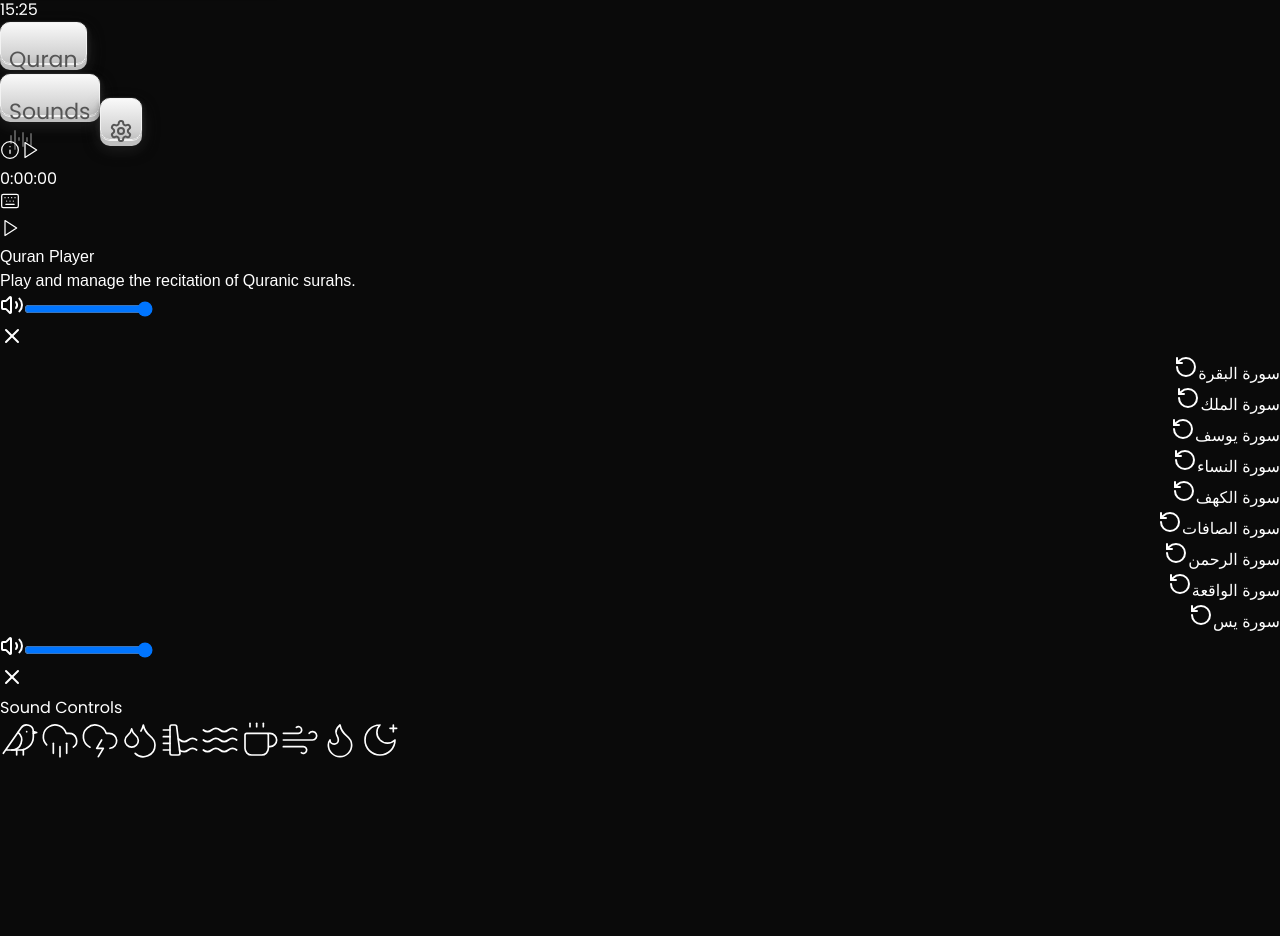
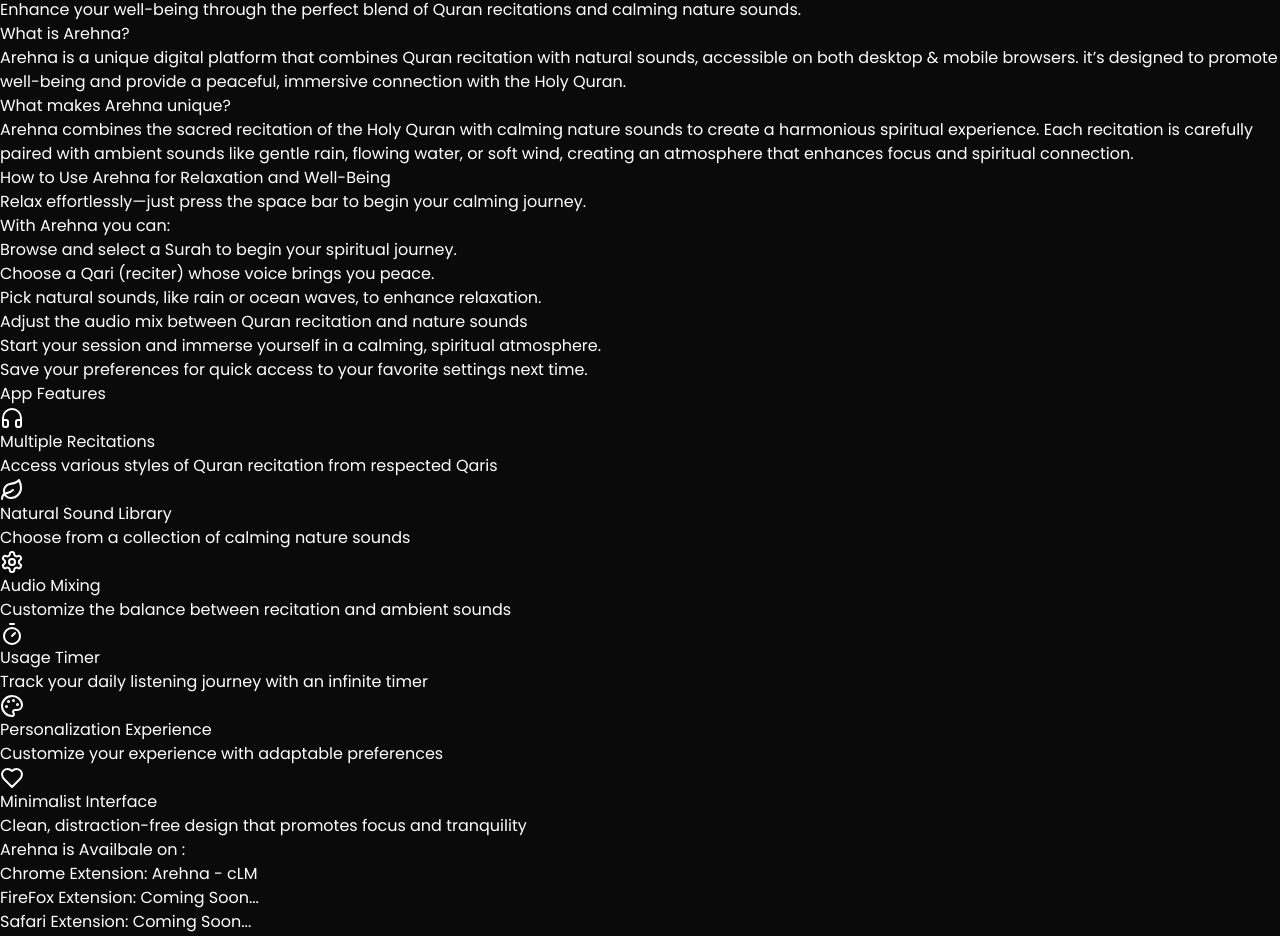
Before and after one commit to heynzar/arehna-peaceful-app, a Next.js app: page / in a window 1280 px wide. Shown: the part 124-1060 px from the top of the page. Before the commit the page ends 891 px from the top, so only its background shows below. Built offline with nearby package versions, Linux system fonts and the light colour scheme; a web font is replaced by a local one.

Commit message:
⚡feat: add home page article

```diff
--- a/src/app/page.tsx
+++ b/src/app/page.tsx
@@ -17,6 +17,7 @@
 import Timer from "@/components/Timer";
 import AudioLine from "@/components/AudioLines";
 import InfoSection from "@/components/Info";
+import HomePage from "@/components/HomePage";
 
 export default function Page() {
   const [isPlaying, setIsPlaying] = useState(false);
@@ -122,10 +123,11 @@
         className="absolute inset-0 -z-10"
       />
 
+      <div>
         <main
           className={`${
             isAppOpen ? "hidden" : "flex"
-        } flex h-full overflow-hidden select-none flex-col justify-center items-center backdrop-blur-[2px] transition-opacity duration-500`}
+          } flex h-screen  select-none flex-col justify-center items-center backdrop-blur-[2px] transition-opacity duration-500`}
         >
           <Time isHijri={settings.isHijri} />
           <div className="scale-75 mt-2 md:mt-5  md:scale-100">
@@ -139,7 +141,8 @@
             </button>
           </div>
         </main>
-
+        <HomePage />
+      </div>
       <main
         className={`${
           isAppOpen ? "flex" : "hidden"
--- /dev/null
+++ b/src/components/HomePage.tsx
@@ -0,0 +1,245 @@
+import React from "react";
+import {
+  Headphones,
+  Star,
+  Download,
+  Settings,
+  Heart,
+  Timer,
+  Palette,
+  Leaf,
+} from "lucide-react";
+import Head from "next/head";
+import Link from "next/link";
+
+const HomePage = () => {
+  return (
+    <div className="min-h-screen bg-sky-50">
+      {/* SEO Metadata */}
+      <Head>
+        <title>
+          Arehna - Experience Divine Quran Recitation with Nature Sounds
+        </title>
+        <meta
+          name="description"
+          content="Enhance your Quran recitation experience with Arehna's unique combination of beautiful tilawat and calming nature sounds. Listen to the Holy Quran online with peace and tranquility."
+        />
+        <meta
+          name="keywords"
+          content="Arehna, al Quran, Quran online, Koran, recitation, Quran recitation, Quran Audio, tilawat Quran, relaxing Quran, calming, relaxing, rain sounds, natural sounds, peaceful"
+        />
+        <meta
+          property="og:title"
+          content="Arehna - Divine Quran Recitation with Nature"
+        />
+        <meta
+          property="og:description"
+          content="Experience the perfect harmony of Quranic recitation and nature sounds."
+        />
+        <meta property="og:type" content="website" />
+        <meta property="og:image" content="/arehna-preview.jpg" />
+        <meta name="twitter:card" content="summary_large_image" />
+        <meta name="viewport" content="width=device-width, initial-scale=1.0" />
+        <link rel="canonical" href="https://arehna.com" />
+        <meta name="theme-color" content="#0c4a6e" />
+      </Head>
+
+      <main className="container mx-auto px-4 py-8 max-w-4xl">
+        {/* Hero Section */}
+        <section className="my-16">
+          <h1 className="text-4xl md:text-4xl font-bold text-sky-900 mb-6">
+            An Online Quran Recitation Platform with Nature Sounds
+          </h1>
+          <p className="text-xl text-gray-700 mb-8">
+            Enhance your well-being through the perfect blend of Quran
+            recitations and calming nature sounds.
+          </p>
+        </section>
+
+        {/* What is Arehna Section */}
+        <section className="mb-16" aria-labelledby="about-heading">
+          <h2
+            id="about-heading"
+            className="text-3xl font-bold text-sky-900 mb-4"
+          >
+            What is Arehna?
+          </h2>
+          <p className="text-lg text-gray-700 leading-relaxed">
+            Arehna is a unique digital platform that combines Quran recitation
+            with natural sounds, accessible on both desktop & mobile browsers.
+            it’s designed to promote well-being and provide a peaceful,
+            immersive connection with the Holy Quran.
+          </p>
+        </section>
+
+        {/* Unique Features Section */}
+        <section className="mb-16" aria-labelledby="unique-heading">
+          <h2
+            id="unique-heading"
+            className="text-3xl font-bold text-sky-900 mb-4"
+          >
+            What makes Arehna unique?
+          </h2>
+          <p className="text-lg text-gray-700 leading-relaxed">
+            Arehna combines the sacred recitation of the Holy Quran with calming
+            nature sounds to create a harmonious spiritual experience. Each
+            recitation is carefully paired with ambient sounds like gentle rain,
+            flowing water, or soft wind, creating an atmosphere that enhances
+            focus and spiritual connection.
+          </p>
+        </section>
+
+        {/* How to Use Section */}
+        <section className="mb-16" aria-labelledby="usage-heading">
+          <h2
+            id="usage-heading"
+            className="text-3xl font-bold text-sky-900 mb-4"
+          >
+            How to Use Arehna for Relaxation and Well-Being
+          </h2>
+
+          <p className="text-lg text-gray-700  mb-8">
+            Relax effortlessly—just press the space bar to begin your calming
+            journey.
+            <br />
+            With Arehna you can:
+          </p>
+          <ol className="list-decimal pl-6 space-y-4">
+            <li className="text-lg text-gray-700">
+              Browse and select a Surah to begin your spiritual journey.
+            </li>
+            <li className="text-lg text-gray-700">
+              Choose a Qari (reciter) whose voice brings you peace.
+            </li>
+            <li className="text-lg text-gray-700">
+              Pick natural sounds, like rain or ocean waves, to enhance
+              relaxation.
+            </li>
+            <li className="text-lg text-gray-700">
+              Adjust the audio mix between Quran recitation and nature sounds
+            </li>
+            <li className="text-lg text-gray-700">
+              Start your session and immerse yourself in a calming, spiritual
+              atmosphere.
+            </li>
+            <li className="text-lg text-gray-700">
+              Save your preferences for quick access to your favorite settings
+              next time.
+            </li>
+          </ol>
+        </section>
+
+        {/* Features Grid */}
+        <section className="mb-16" aria-labelledby="features-heading">
+          <h2
+            id="features-heading"
+            className="text-3xl font-bold text-sky-900 mb-8"
+          >
+            App Features
+          </h2>
+          <div className="grid md:grid-cols-2 gap-8">
+            <div className="feature-card p-6 bg-white shadow-sm rounded-xl">
+              <Headphones className="w-8 h-8 text-sky-600 mb-4" />
+              <h3 className="text-xl font-semibold text-sky-900 mb-2">
+                Multiple Recitations
+              </h3>
+              <p className="text-gray-700">
+                Access various styles of Quran recitation from respected Qaris
+              </p>
+            </div>
+            <div className="feature-card p-6 bg-white shadow-sm rounded-xl">
+              <Leaf className="w-8 h-8 text-sky-600 mb-4" />
+              <h3 className="text-xl font-semibold text-sky-900 mb-2">
+                Natural Sound Library
+              </h3>
+              <p className="text-gray-700">
+                Choose from a collection of calming nature sounds
+              </p>
+            </div>
+            <div className="feature-card p-6 bg-white shadow-sm rounded-xl">
+              <Settings className="w-8 h-8 text-sky-600 mb-4" />
+              <h3 className="text-xl font-semibold text-sky-900 mb-2">
+                Audio Mixing
+              </h3>
+              <p className="text-gray-700">
+                Customize the balance between recitation and ambient sounds
+              </p>
+            </div>
+            <div className="feature-card p-6 bg-white shadow-sm rounded-xl">
+              <Timer className="w-8 h-8 text-sky-600 mb-4" />
+              <h3 className="text-xl font-semibold text-sky-900 mb-2">
+                Usage Timer
+              </h3>
+              <p className="text-gray-700">
+                Track your daily listening journey with an infinite timer
+              </p>
+            </div>
+            <div className="feature-card p-6 bg-white shadow-sm rounded-xl">
+              <Palette className="w-8 h-8 text-sky-600 mb-4" />
+              <h3 className="text-xl font-semibold text-sky-900 mb-2">
+                Personalization Experience
+              </h3>
+              <p className="text-gray-700">
+                Customize your experience with adaptable preferences
+              </p>
+            </div>
+            <div className="feature-card p-6 bg-white shadow-sm rounded-xl">
+              <Heart className="w-8 h-8 text-sky-600 mb-4" />
+              <h3 className="text-xl font-semibold text-sky-900 mb-2">
+                Minimalist Interface
+              </h3>
+              <p className="text-gray-700">
+                Clean, distraction-free design that promotes focus and
+                tranquility
+              </p>
+            </div>
+          </div>
+        </section>
+
+        <section className="download-app text-gray-800">
+          <h2
+            id="features-heading"
+            className="text-3xl font-bold text-sky-900 mb-8"
+          >
+            Arehna is Availbale on :
+          </h2>
+          <ul className="pl-6 space-y-4">
+            <li className="text-lg text-gray-700">
+              <span className="font-medium">Chrome Extension: </span>
+              <a href="arehna">Arehna - cLM</a>
+            </li>
+            <li className="text-lg text-gray-700">
+              <span className="font-medium">FireFox Extension: </span>
+              Coming Soon...
+            </li>
+            <li className="text-lg text-gray-700">
+              <span className="font-medium">Safari Extension: </span>
+              Coming Soon...
+            </li>
+          </ul>
+        </section>
+      </main>
+
+      <footer className="py-6 border-t border-emerald-800/40 text-gray-800">
+        <div className="container mx-auto px-4 max-w-4xl">
+          <div className="text-center text-gray-600 border-t border-white/10 pt-8">
+            <p className="mb-2 text-lg">
+              Developed with <span>🤲</span> by{" "}
+              <a
+                href="https://nzar.dev"
+                className="underline underline-offset-4"
+              >
+                nzar
+              </a>
+            </p>
+            <span className="text-sm">
+              &copy; {new Date().getFullYear()} Arehna. All rights reserved.
+            </span>
+          </div>
+        </div>
+      </footer>
+    </div>
+  );
+};
+
+export default HomePage;
```
Lines whose indentation alone changed are shown as unchanged.
